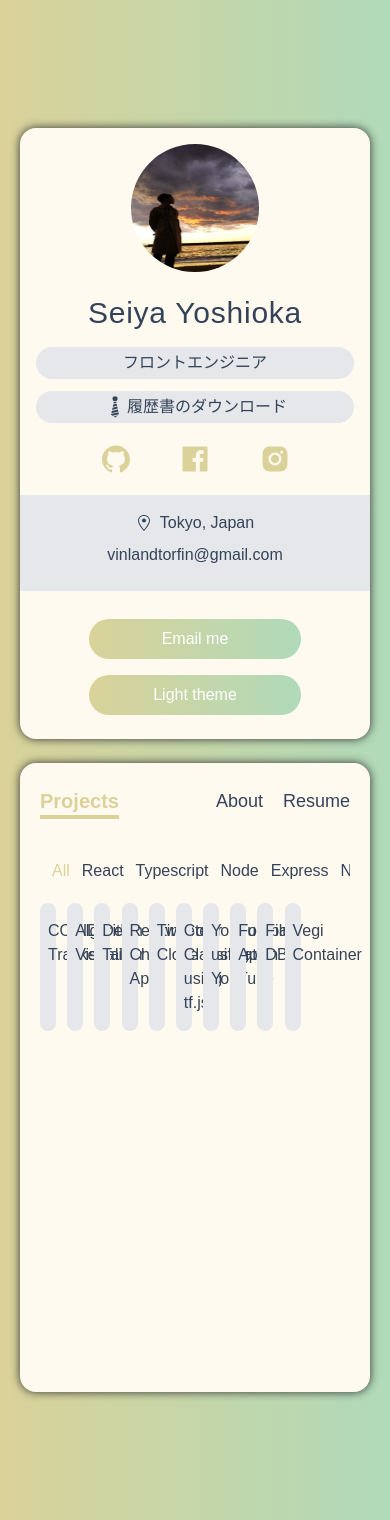
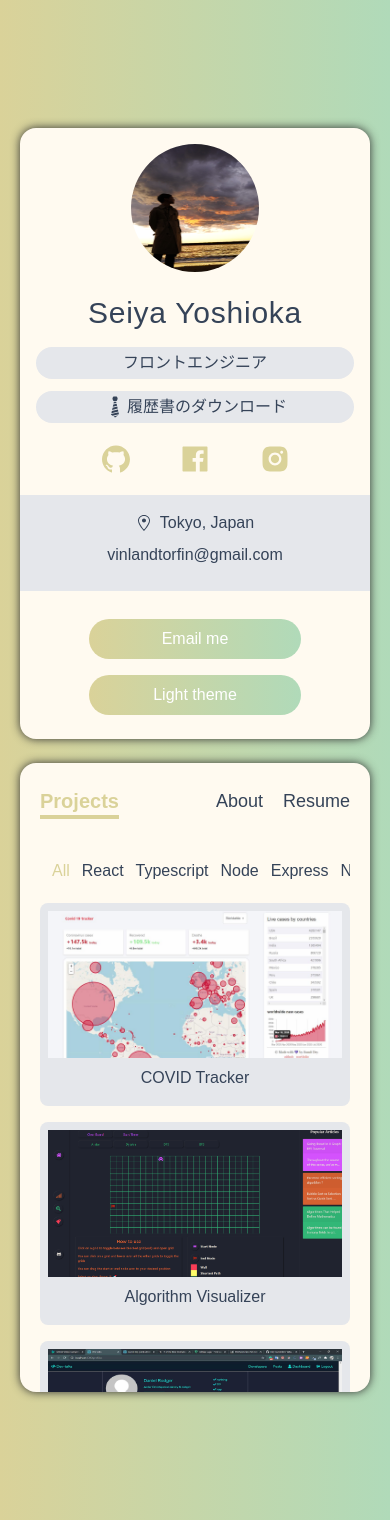
Before and after one commit to Seeya0/Next-Portfolio, a Next.js app: page /projects in a window 390 px wide. Built offline with nearby package versions, Linux system fonts and the light colour scheme; grey boxes are pictures that could not be loaded.

Commit message:
グリッドによるヒョず

```diff
--- a/pages/index.tsx
+++ b/pages/index.tsx
@@ -48,13 +48,13 @@ export default index
 
 
 // export const getServerSideProps = async (context: GetServerSidePropsContext) => {
-//     const res = await fetch(`${process.env.VERCEL_URL}/api/services`)
-//     const data = await res.json()
+//     //const res = await fetch(`${process.env.VERCEL_URL}/api/services`)
+//     //const data = await res.json()
 
 //     return {
 
 //         props: {
-//             services: data.services
+//             endpoint: process.env.VERCEL_URL
 //         }
 //     }
 // }
--- a/pages/projects.tsx
+++ b/pages/projects.tsx
@@ -35,7 +35,7 @@ const Projects = () => {
             <ProjectsNavBar handleFilterCategory={handleFilterCategory} active={active} />
 
             <motion.div
-                className="grid grid-cols-12 gap-4 my-3 relative"
+                className="grid md:grid-cols-12 gap-4 my-3 relative"
                 variants={stagger}
                 initial="initial"
                 animate="animate"
```
